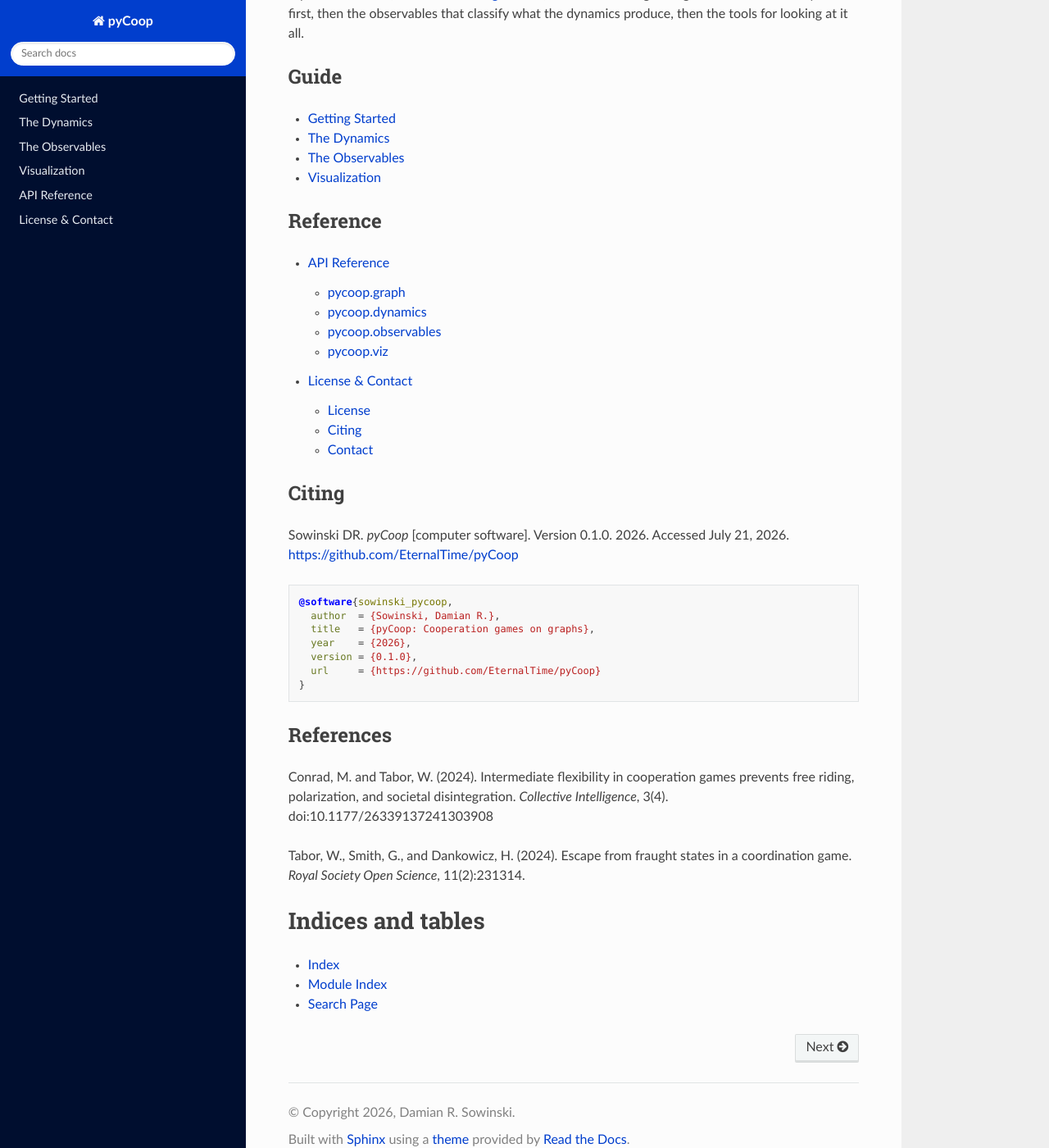
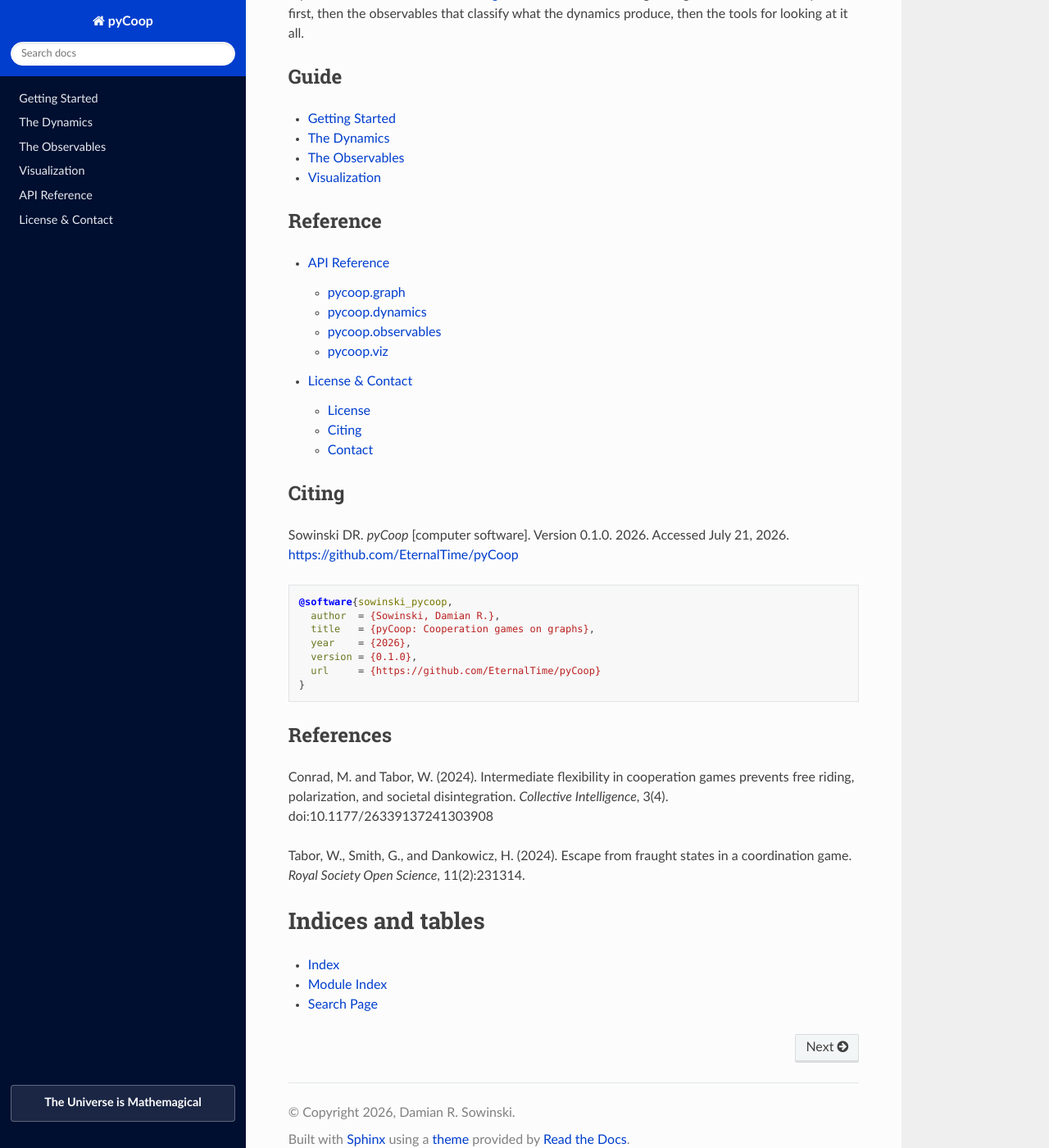
Before and after one commit to EternalTime/pyCoop, a Sphinx documentation site: the page built from docs/index.rst, in a window 1280 px wide and 1400 px high, scrolled down 563 px. Shown: the whole window at 82% size. Built offline with Sphinx 7.4.7 and the Read the Docs theme 3.1.0, drawn with Linux system fonts in a browser that asks for light colours.

Commit message:
Add a link back to the main site at the foot of the sidebar. (#14)

```diff
--- a/docs/_static/custom.css
+++ b/docs/_static/custom.css
@@ -83,3 +83,47 @@ div.cell_output div.output div.highlight {
     color: #404040;
     overflow-wrap: normal;
 }
+
+/* "The Universe is Mathemagical" button at the foot of the sidebar
+   (docs/_templates/layout.html).  It sits at the bottom of the panel, or
+   below the navigation once that fills the panel.  The sidebar scrolls in a
+   box 20px wider than the panel to hide its scrollbar, so the button's row
+   takes the panel's 300px like the menu above it; the phone menu sets both
+   back to the panel's own width. */
+.wy-side-scroll {
+    display: flex;
+    flex-direction: column;
+}
+
+.mathemagical-foot {
+    width: 300px;
+    box-sizing: border-box;
+    margin-top: auto;
+    padding: 1.618em 0.809em 0;
+}
+
+@media screen and (max-width: 768px) {
+    .mathemagical-foot {
+        width: auto;
+    }
+}
+
+a.mathemagical,
+a.mathemagical:visited {
+    display: block;
+    padding: 0.809em 1em;
+    border: 1px solid rgba(255, 255, 255, 0.3);
+    border-radius: 4px;
+    background: rgba(255, 255, 255, 0.1);
+    color: #fff;
+    font-size: 90%;
+    font-weight: bold;
+    line-height: 1.4;
+    text-align: center;
+}
+
+a.mathemagical:hover,
+a.mathemagical:focus {
+    background: rgba(255, 255, 255, 0.22);
+    color: #fff;
+}
--- a/docs/_templates/layout.html
+++ b/docs/_templates/layout.html
@@ -4,3 +4,12 @@
 {%- block htmltitle %}
   <title>{{ title|striptags|e }}{% if not embedded and docstitle %} - {{ docstitle|e }}{% endif %}</title>
 {%- endblock %}
+
+{#- A button at the foot of the left panel, under the navigation, linking
+    back to the main site. #}
+{%- block navigation %}
+  {{ super() }}
+  <div class="mathemagical-foot">
+    <a class="mathemagical" href="https://damiansowinski.com/">The Universe is Mathemagical</a>
+  </div>
+{%- endblock %}
```
